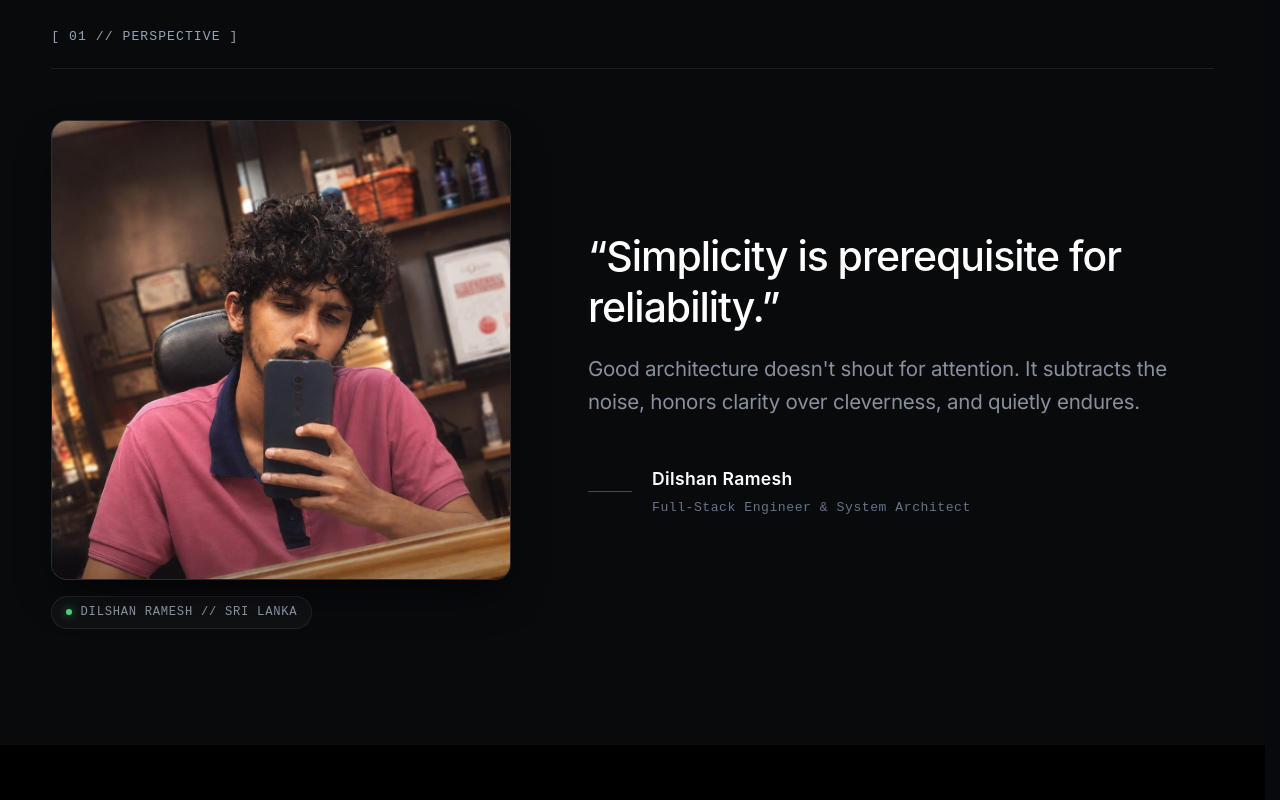
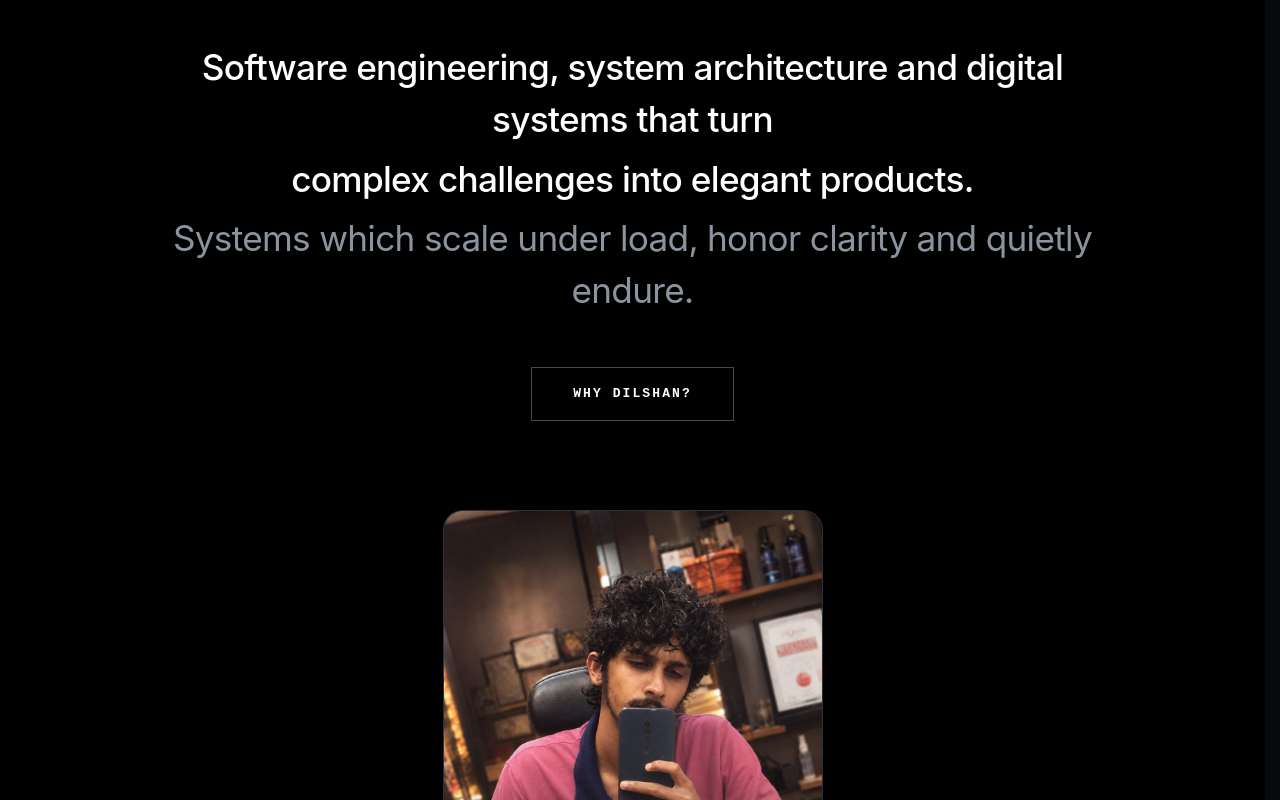
Before and after one commit to dilshandevxx/dilshan-personal-portfolio, a Next.js app: page / in a window 1280 px wide. Shown: the part 1280-2080 px from the top of the page. Built offline with nearby package versions, Linux system fonts and the light colour scheme; a web font is replaced by a local one.

Commit message:
feat(about): align statement and button to studio reference, display portrait beautifully, and standardize name to Dilshan

```diff
--- a/src/app/page.tsx
+++ b/src/app/page.tsx
@@ -7,11 +7,11 @@ import ContactSection from "@/components/cover/sections/ContactSection";
 import { Metadata } from "next";
 
 export const metadata: Metadata = {
-  title: "Dilshan Ramesh | Full-Stack Engineer & System Architect",
+  title: "Dilshan | Full-Stack Engineer & System Architect",
   description:
-    "Sri Lankan born full-stack engineer and system architect focusing on distributed systems, modern web experiences & scalable architectures.",
+    "Full-stack engineer and system architect focusing on distributed systems, modern web experiences & scalable architectures.",
   openGraph: {
-    title: "Dilshan Ramesh | Full-Stack Engineer & System Architect",
+    title: "Dilshan | Full-Stack Engineer & System Architect",
     description: "Distributed systems, modern web experiences & scalable architectures.",
     type: "website",
   },
--- a/src/components/cover/sections/AboutMe.module.css
+++ b/src/components/cover/sections/AboutMe.module.css
@@ -1,74 +1,118 @@
+/* About Section — High-End Studio Philosophy & Portrait Exhibition */
 .aboutSection {
-  padding: clamp(5rem, 9vw, 8.5rem) clamp(1.5rem, 4vw, 3.5rem);
-  background-color: #090a0c;
-  color: #ffffff;
+  background-color: #000000;
+  padding: clamp(6.5rem, 10.5vw, 11rem) clamp(1.5rem, 4vw, 3.5rem);
+  position: relative;
   border-top: 1px solid rgba(255, 255, 255, 0.05);
-  position: relative;
   width: 100%;
   box-sizing: border-box;
+  overflow: hidden;
 }
 
 .container {
+  max-width: 1100px;
+  margin: 0 auto;
+  width: 100%;
   display: flex;
   flex-direction: column;
-  gap: clamp(2.5rem, 4vw, 4rem);
-  max-width: 1380px;
-  margin: 0 auto;
+  align-items: center;
+  text-align: center;
+  gap: clamp(4rem, 7vw, 6.5rem);
+}
+
+/* 1. Centered Statement Block (matching reference image) */
+.statementWrapper {
+  display: flex;
+  flex-direction: column;
+  align-items: center;
+  text-align: center;
+  max-width: 980px;
   width: 100%;
 }
 
-.headerLabel {
-  border-bottom: 1px solid rgba(255, 255, 255, 0.08);
-  padding-bottom: 1.25rem;
+.statementText {
+  display: flex;
+  flex-direction: column;
+  gap: 0.45rem;
+  font-family: var(--font-display, "Plus Jakarta Sans", "Outfit", -apple-system, sans-serif);
+  font-size: clamp(1.45rem, 2.75vw, 2.35rem);
+  font-weight: 500;
+  line-height: 1.48;
+  letter-spacing: -0.02em;
+  color: #ffffff;
+  margin: 0 0 clamp(2.25rem, 4vw, 3.25rem) 0;
 }
 
-.labelTag {
-  font-family: var(--font-mono, monospace);
-  font-size: 0.82rem;
-  text-transform: uppercase;
-  letter-spacing: 0.08em;
-  color: #94a3b8;
+.statementLine {
+  display: inline;
 }
 
-.grid {
-  display: grid;
-  grid-template-columns: 1fr;
-  gap: clamp(3rem, 5vw, 6rem);
-  align-items: center;
+.statementMuted {
+  color: #8b949e;
+  font-weight: 400;
 }
 
-@media (min-width: 960px) {
-  .grid {
-    grid-template-columns: 420px 1fr;
-    gap: clamp(3.5rem, 6vw, 6.5rem);
-  }
+.buttonRow {
+  display: flex;
+  justify-content: center;
+  width: 100%;
 }
 
-@media (min-width: 1200px) {
-  .grid {
-    grid-template-columns: 460px 1fr;
-  }
+/* Strict Rectangular Outline Button (matching [WHY US?] in screenshot) */
+.whyButton {
+  display: inline-flex;
+  align-items: center;
+  justify-content: center;
+  background-color: transparent;
+  color: #ffffff;
+  border: 1px solid rgba(255, 255, 255, 0.28);
+  border-radius: 0; /* Strictly rectangular */
+  padding: 0.95rem 2.6rem;
+  font-family: var(--font-mono, monospace);
+  font-size: 0.8125rem;
+  font-weight: 700;
+  letter-spacing: 0.16em;
+  text-transform: uppercase;
+  text-decoration: none;
+  transition: all 0.25s cubic-bezier(0.16, 1, 0.3, 1);
+  cursor: pointer;
+  user-select: none;
 }
 
-/* Left: Photo */
-.photoCol {
+.whyButton:hover {
+  background-color: #ffffff;
+  color: #000000;
+  border-color: #ffffff;
+  transform: translateY(-2px);
+  box-shadow: 0 12px 28px rgba(255, 255, 255, 0.12);
+}
+
+/* 2. Beautiful Centered Portrait Frame */
+.portraitWrapper {
   display: flex;
   flex-direction: column;
-  gap: 1rem;
+  align-items: center;
+  gap: 1.35rem;
   width: 100%;
-  max-width: 460px;
-  margin: 0 auto;
 }
 
 .photoFrame {
   position: relative;
-  width: 100%;
+  width: 380px;
+  max-width: 86vw;
   aspect-ratio: 1 / 1;
-  border-radius: 16px;
+  border-radius: 20px;
   overflow: hidden;
-  border: 1px solid rgba(255, 255, 255, 0.1);
   background-color: #12141a;
-  box-shadow: 0 20px 45px -15px rgba(0, 0, 0, 0.85);
+  border: 1px solid rgba(255, 255, 255, 0.12);
+  box-shadow: 0 28px 70px -15px rgba(0, 0, 0, 0.95), 0 0 50px -15px rgba(255, 255, 255, 0.04);
+  transition: border-color 0.4s ease, box-shadow 0.4s ease, transform 0.6s cubic-bezier(0.16, 1, 0.3, 1);
+}
+
+.photoFrame:hover {
+  border-color: rgba(255, 255, 255, 0.26);
+  box-shadow: 0 36px 85px -18px rgba(0, 0, 0, 1), 0 0 60px -10px rgba(255, 255, 255, 0.06);
+  transform: translateY(-3px);
 }
 
 .photo {
@@ -76,7 +120,7 @@
   height: 100%;
   object-fit: cover;
   object-position: center center;
-  transition: transform 0.7s cubic-bezier(0.16, 1, 0.3, 1);
+  transition: transform 0.75s cubic-bezier(0.16, 1, 0.3, 1);
 }
 
 .photoFrame:hover .photo {
@@ -86,111 +130,39 @@
 .photoOverlay {
   position: absolute;
   inset: 0;
-  background: linear-gradient(180deg, rgba(0, 0, 0, 0) 70%, rgba(0, 0, 0, 0.35) 100%);
+  background: linear-gradient(180deg, rgba(0, 0, 0, 0) 70%, rgba(0, 0, 0, 0.4) 100%);
   pointer-events: none;
 }
 
-.photoMeta {
-  display: inline-flex;
-  align-items: center;
-  gap: 0.55rem;
-  padding: 0.35rem 0.85rem;
-  background: rgba(255, 255, 255, 0.03);
-  border: 1px solid rgba(255, 255, 255, 0.08);
-  border-radius: 999px;
-  width: fit-content;
-}
-
-.metaDot {
-  width: 6px;
-  height: 6px;
-  border-radius: 50%;
-  background-color: #4ade80;
-  box-shadow: 0 0 8px rgba(74, 222, 128, 0.7);
-}
-
-.metaText {
-  font-family: var(--font-mono, monospace);
-  font-size: 0.76rem;
-  letter-spacing: 0.06em;
-  color: #94a3b8;
-  text-transform: uppercase;
-}
-
-/* Right: Quote Content */
-.quoteCol {
+/* Minimalist Attestation Below Photo */
+.authorMeta {
   display: flex;
   flex-direction: column;
-  justify-content: center;
-  gap: clamp(1.75rem, 3vw, 2.75rem);
-}
-
-.quoteBlock {
-  margin: 0;
-  padding: 0;
-  border: none;
-  display: flex;
-  flex-direction: column;
-  gap: 1.25rem;
-}
-
-.quoteLead {
-  font-family: var(--font-display, "Plus Jakarta Sans", "Outfit", -apple-system, sans-serif);
-  font-size: clamp(1.75rem, 3.2vw, 2.85rem);
-  font-weight: 500;
-  line-height: 1.25;
-  letter-spacing: -0.025em;
-  color: #ffffff;
-  margin: 0;
-}
-
-.quoteFollow {
-  font-family: var(--font-body, "Inter", -apple-system, sans-serif);
-  font-size: clamp(1.05rem, 1.6vw, 1.35rem);
-  font-weight: 400;
-  line-height: 1.6;
-  letter-spacing: -0.01em;
-  color: #88909e;
-  margin: 0;
-}
-
-.authorBadge {
-  display: flex;
   align-items: center;
-  gap: 1.25rem;
-  padding-top: 0.5rem;
-}
-
-.authorLine {
-  width: 44px;
-  height: 1px;
-  background-color: rgba(255, 255, 255, 0.25);
-  flex-shrink: 0;
-}
-
-.authorContent {
-  display: flex;
-  flex-direction: column;
-  gap: 0.25rem;
+  gap: 0.35rem;
+  padding-top: 0.25rem;
 }
 
 .authorName {
   font-family: var(--font-display, "Plus Jakarta Sans", sans-serif);
-  font-size: 1.1rem;
-  font-weight: 600;
-  letter-spacing: 0.02em;
+  font-size: 1.05rem;
+  font-weight: 700;
+  letter-spacing: 0.14em;
   color: #ffffff;
+  text-transform: uppercase;
 }
 
 .authorTitle {
   font-family: var(--font-mono, monospace);
-  font-size: 0.82rem;
-  letter-spacing: 0.04em;
+  font-size: 0.8rem;
+  letter-spacing: 0.06em;
   color: #64748b;
+  text-transform: uppercase;
 }
 
-@media (max-width: 768px) {
-  .photoCol {
-    max-width: 320px;
+@media (max-width: 640px) {
+  .photoFrame {
+    width: 300px;
+    border-radius: 16px;
   }
 }
--- a/src/components/cover/sections/AboutMe.tsx
+++ b/src/components/cover/sections/AboutMe.tsx
@@ -2,6 +2,7 @@
 
 import React from "react";
 import Image from "next/image";
+import Link from "next/link";
 import { motion } from "framer-motion";
 import styles from "./AboutMe.module.css";
 
@@ -9,71 +10,59 @@ export default function AboutMe() {
   return (
     <section className={styles.aboutSection} id="about-me" aria-label="About Dilshan">
       <div className={styles.container}>
-        {/* Subtle Mono Category Label (No Big Clunky Title) */}
+        {/* 1. High-Impact Centered Studio Statement & Strict Rectangular Button (matching reference) */}
         <motion.div
-          className={styles.headerLabel}
-          initial={{ opacity: 0, y: 15 }}
+          className={styles.statementWrapper}
+          initial={{ opacity: 0, y: 25 }}
           whileInView={{ opacity: 1, y: 0 }}
           viewport={{ once: true, margin: "-60px" }}
-          transition={{ duration: 0.6 }}
+          transition={{ duration: 0.7, ease: [0.16, 1, 0.3, 1] }}
         >
-          <span className={styles.labelTag}>[ 01 // PERSPECTIVE ]</span>
-        </motion.div>
+          <h2 className={styles.statementText}>
+            <span className={styles.statementLine}>
+              Software engineering, system architecture and digital systems that turn
+            </span>
+            <span className={styles.statementLine}>
+              complex challenges into elegant products.
+            </span>
+            <span className={styles.statementMuted}>
+              Systems which scale under load, honor clarity and quietly endure.
+            </span>
+          </h2>
 
-        {/* Seamless Grid: Portrait Photo & Pure Philosophy Quote */}
-        <div className={styles.grid}>
-          {/* Left: Dilshan's Photo in Natural 1:1 Aspect Ratio */}
-          <motion.div
-            className={styles.photoCol}
-            initial={{ opacity: 0, y: 30 }}
-            whileInView={{ opacity: 1, y: 0 }}
-            viewport={{ once: true, margin: "-60px" }}
-            transition={{ duration: 0.8, ease: [0.16, 1, 0.3, 1] }}
-          >
-            <div className={styles.photoFrame}>
-              <Image
-                src="/images/about_portrait.jpg"
-                alt="Dilshan Ramesh"
-                width={1024}
-                height={1024}
-                priority
-                className={styles.photo}
-                sizes="(max-width: 768px) 100vw, (max-width: 1200px) 45vw, 480px"
-              />
-              <div className={styles.photoOverlay} />
-            </div>
-            <div className={styles.photoMeta}>
-              <span className={styles.metaDot} />
-              <span className={styles.metaText}>Dilshan Ramesh // Sri Lanka</span>
+          <div className={styles.buttonRow}>
+            <Link href="#contact" className={styles.whyButton}>
+              WHY DILSHAN?
+            </Link>
           </div>
         </motion.div>
 
-          {/* Right: Thoughtful Quote & Clean Signature */}
+        {/* 2. Beautiful Centered Portrait Presentation (Pure, Cinematic, Zero Dots) */}
         <motion.div
-            className={styles.quoteCol}
+          className={styles.portraitWrapper}
           initial={{ opacity: 0, y: 30 }}
           whileInView={{ opacity: 1, y: 0 }}
           viewport={{ once: true, margin: "-60px" }}
           transition={{ duration: 0.8, delay: 0.15, ease: [0.16, 1, 0.3, 1] }}
         >
-            <blockquote className={styles.quoteBlock}>
-              <p className={styles.quoteLead}>
-                &ldquo;Simplicity is prerequisite for reliability.&rdquo;
-              </p>
-              <p className={styles.quoteFollow}>
-                Good architecture doesn&apos;t shout for attention. It subtracts the noise, honors clarity over cleverness, and quietly endures.
-              </p>
-            </blockquote>
+          <div className={styles.photoFrame}>
+            <Image
+              src="/images/about_portrait.jpg"
+              alt="Dilshan"
+              width={1024}
+              height={1024}
+              priority
+              className={styles.photo}
+              sizes="(max-width: 768px) 320px, 400px"
+            />
+            <div className={styles.photoOverlay} />
+          </div>
 
-            <div className={styles.authorBadge}>
-              <div className={styles.authorLine} />
-              <div className={styles.authorContent}>
-                <span className={styles.authorName}>Dilshan Ramesh</span>
+          <div className={styles.authorMeta}>
+            <span className={styles.authorName}>DILSHAN</span>
             <span className={styles.authorTitle}>Full-Stack Engineer &amp; System Architect</span>
           </div>
-            </div>
         </motion.div>
-        </div>
       </div>
     </section>
   );
--- a/src/components/modern/ModernFooter.tsx
+++ b/src/components/modern/ModernFooter.tsx
@@ -7,7 +7,7 @@ import styles from "./ModernFooter.module.css";
 export function ModernFooter() {
   return (
     <footer className={styles.footer}>
-      <div className={styles.logo}>DILSHAN RAMESH</div>
+      <div className={styles.logo}>DILSHAN</div>
 
       <div className={styles.navLinks}>
         <Link href="/" className={styles.link}>HOME</Link>
@@ -47,7 +47,7 @@ export function ModernFooter() {
       </div>
 
       <div className={styles.copyright}>
-        &copy; 2026 Dilshan Ramesh. All rights reserved.
+        &copy; 2026 Dilshan. All rights reserved.
       </div>
     </footer>
   );
--- a/src/components/modern/ModernHeader.tsx
+++ b/src/components/modern/ModernHeader.tsx
@@ -19,7 +19,7 @@ export function ModernHeader() {
     <header className={styles.headerNav}>
       {/* Left: Monogram / Name matching Billie Duvalle screenshot */}
       <Link href="/" className={styles.brandTitle} onClick={() => setMobileMenuOpen(false)}>
-        DILSHAN RAMESH
+        DILSHAN
       </Link>
 
       {/* Center: Clean Nav Links (HOME / PROJECTS / ABOUT / CONTACT) */}
```
Also changed, not shown: src/components/cover/sections/MobileProfileHero.tsx (+5 -5 lines). Lines whose indentation alone changed are shown as unchanged.
